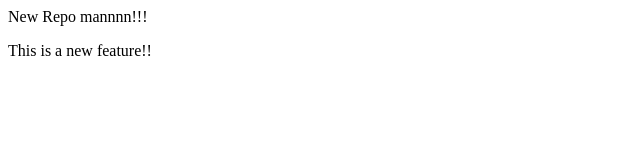
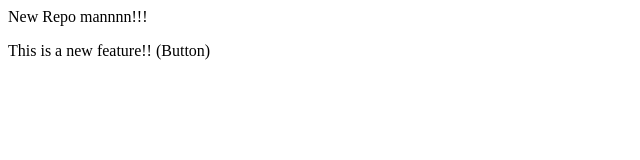
Before and after one commit to mainakotaku/LocalRepo, a plain HTML site: page index.html in a window 1280 px wide. Shown: the full height of the page, 0-640 px from the left. Drawn offline with Linux system fonts and the light colour scheme.

Commit message:
Added button

```diff
--- a/index.html
+++ b/index.html
@@ -2,5 +2,5 @@
     New Repo mannnn!!!
 </p>
 <p>
-    This is  a new feature!!
+    This is  a new feature!! (Button)
 </p>
```
